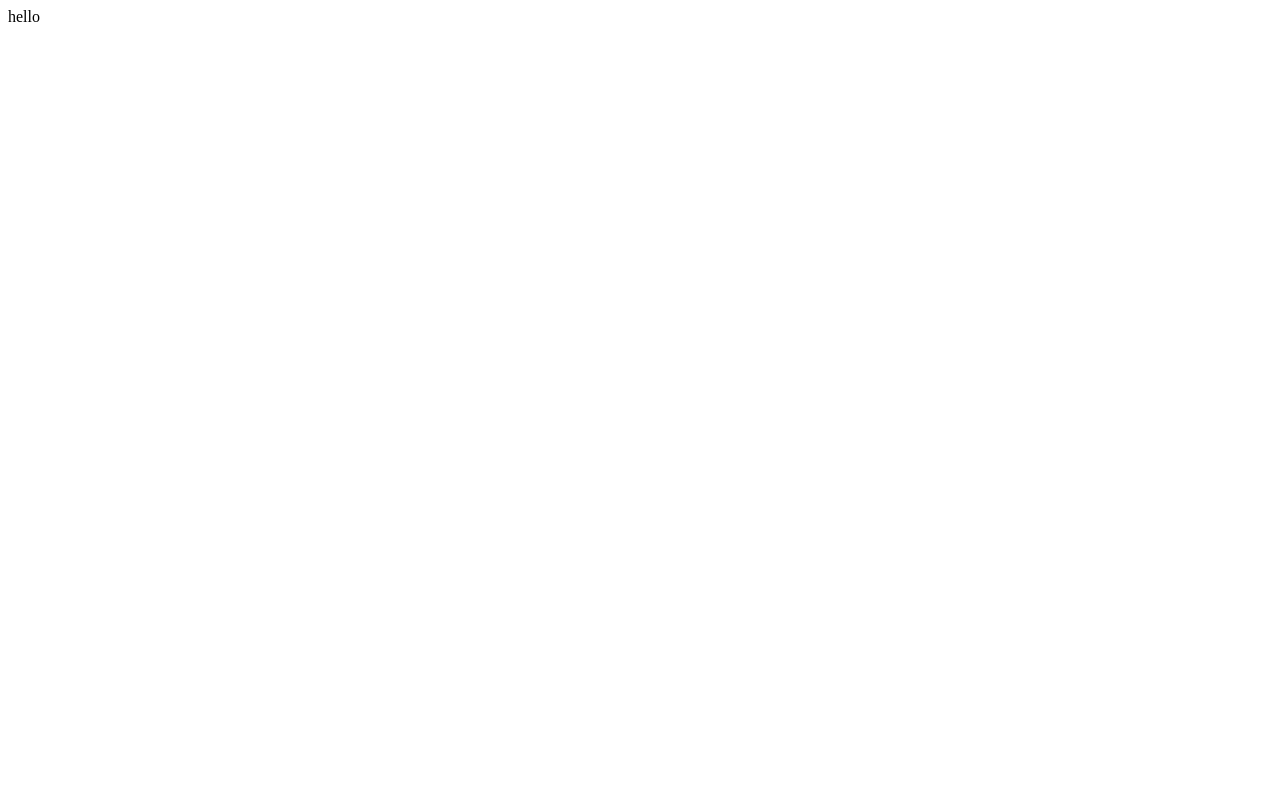
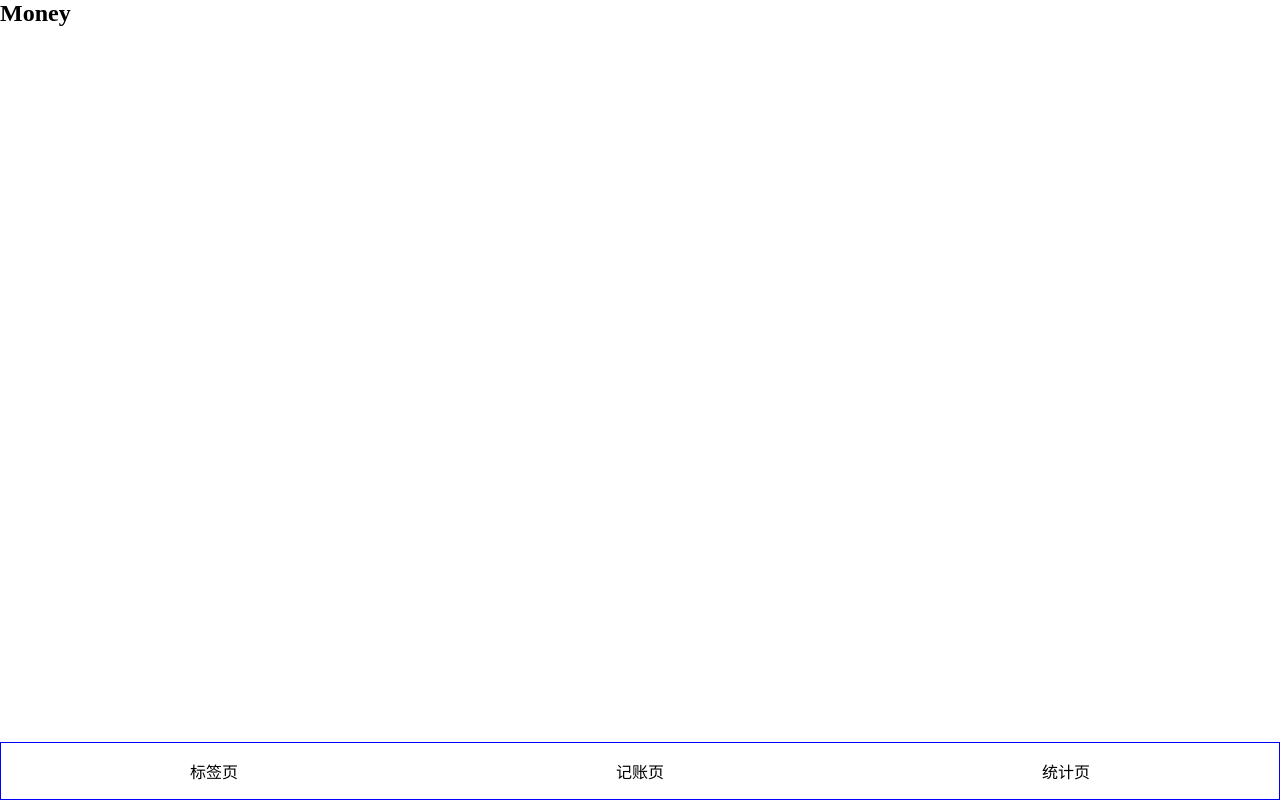
Before and after one commit to Ranze1129/Moon-accountBook, a React (Create React App) app: page /#/money in a window 1280 px wide. Built offline with nearby package versions, Linux system fonts and the light colour scheme.

Commit message:
搞定导航栏布局

```diff
--- a/src/App.tsx
+++ b/src/App.tsx
@@ -1,10 +1,89 @@
 import React from 'react';
+import {
+  HashRouter as Router, Switch, Route, Link, Redirect
+} from 'react-router-dom';
+import styled from 'styled-components';
+
+
+const Wrapper = styled.div`
+  height: 100vh;
+  display: flex;
+  flex-direction: column;
+`;
+
+const Main = styled.div`
+  flex-grow: 1;
+  overflow: auto;
+`;
+
+const Nav = styled.nav`
+  border: 1px solid blue;
+
+  > ul {
+    display: flex;
+
+    > li {
+      width: 33.33333%;
+      text-align: center;
+      padding: 16px;
+    }
+  }
+`;
 
 function App() {
   return (
-    <div>
-      hello
-    </div>
+    <Router>
+      <Wrapper>
+        <Main>
+          <Switch>
+            <Route path="/tags">
+              <Tags/>
+            </Route>
+            <Route path="/money">
+              <Money/>
+            </Route>
+            <Route path="/statistics">
+              <Statistics/>
+            </Route>
+            <Redirect exact from="/" to="/money"/>
+            <Route path="*">
+              <NoMatch/>
+            </Route>
+          </Switch>
+        </Main>
+        <Nav>
+          <ul>
+            <li>
+              <Link to="/tags">标签页</Link>
+            </li>
+            <li>
+              <Link to="/money">记账页</Link>
+            </li>
+            <li>
+              <Link to="/statistics">统计页</Link>
+            </li>
+          </ul>
+        </Nav>
+      </Wrapper>
+    </Router>
+  );
+}
+
+function Statistics() {
+  return <h2>Statistics</h2>;
+}
+
+function Tags() {
+  return <h2>Tags</h2>;
+}
+
+function Money() {
+  return <h2>Money</h2>;
+}
+
+function NoMatch() {
+  return (
+    <div>页面不存在，请输入正确地址</div>
   );
 }
 
--- /dev/null
+++ b/src/index.scss
@@ -0,0 +1,20 @@
+@import-normalize;
+* {
+  margin: 0;
+  padding: 0;
+}
+* {
+  box-sizing: border-box;
+}
+*::before {
+  box-sizing: border-box;
+}
+*::after {
+  box-sizing: border-box;
+}
+ul, ol {
+  list-style: none;
+}
+a{
+  text-decoration: none; color: inherit;
+}
--- a/src/index.tsx
+++ b/src/index.tsx
@@ -2,6 +2,7 @@
 import ReactDOM from 'react-dom';
 import App from './App';
 import reportWebVitals from './reportWebVitals';
+import './index.scss'
 
 ReactDOM.render(
   <React.StrictMode>
```
Also changed, not shown: package.json (+5 -3 lines), 1 other file (tests, documents, lock files or other folders).
